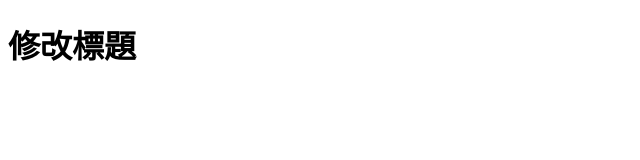
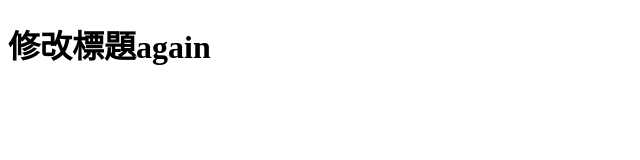
Before and after one commit to maggie19921001/git-mission2, a plain HTML site: page index.html in a window 1280 px wide. Shown: the whole page, without its empty margins (0-640 px from the left). Drawn offline with Linux system fonts and the light colour scheme.

Commit message:
h1標題修改

```diff
--- a/index.html
+++ b/index.html
@@ -6,6 +6,6 @@
     <title>再次修改 title</title>
 </head>
 <body>
-    <h1>修改標題</h1>
+    <h1>修改標題again</h1>
 </body>
 </html>
```
